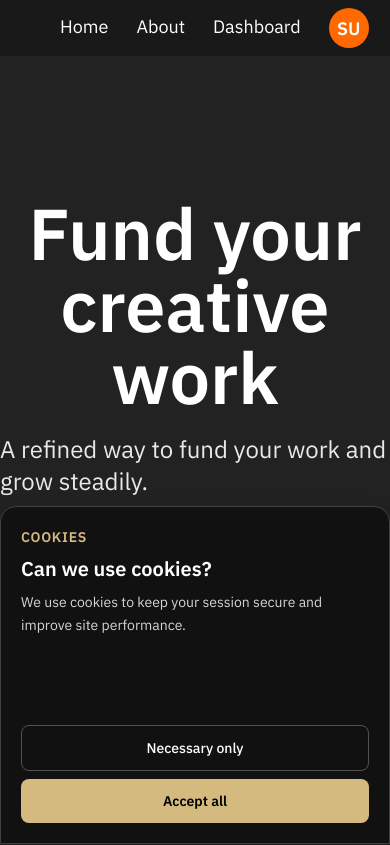
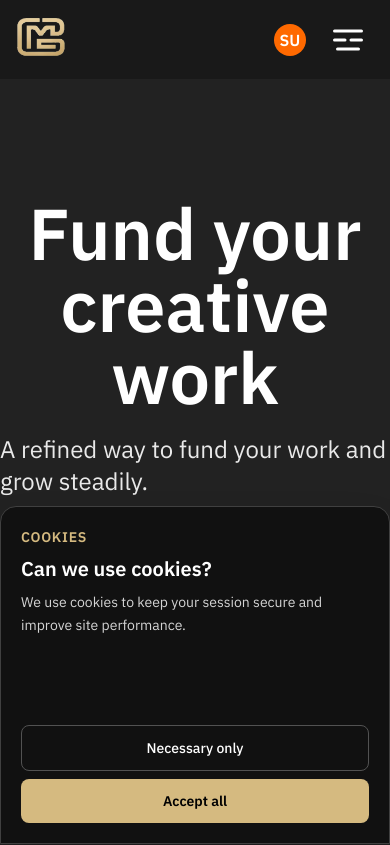
Before and after one commit to adityasingh-developer/GetMeABoost, a Next.js app: page / in a window 390 px wide. Shown: the top 845 px of the page. Built offline with nearby package versions, Linux system fonts and the light colour scheme; no server answers; the database is empty; sample sign-in values are in the browser's storage; what react-google-recaptcha-v3 would draw is missing.

Commit message:
have started to make it responsive

```diff
--- a/app/[username]/page.js
+++ b/app/[username]/page.js
@@ -6,6 +6,7 @@ import User from "@/models/User";
 import { getServerSession } from "next-auth";
 import { authOptions } from "@/app/api/auth/[...nextauth]/route";
 import { unstable_noStore as noStore } from "next/cache";
+import { notFound } from "next/navigation";
 
 export const dynamic = "force-dynamic";
 
@@ -16,6 +17,11 @@ const Username = async ({ params }) => {
   await connectDB();
 
   const user = await User.findOne({ username: username?.toLowerCase() }).lean();
+
+  if (!user) {
+    notFound();
+  }
+
   const currentUser = session?.user?.email
     ? await User.findOne({ email: session.user.email.trim().toLowerCase() })
         .select("_id")
--- a/components/Navbar.js
+++ b/components/Navbar.js
@@ -1,26 +1,38 @@
 "use client";
 
-import Image from 'next/image'
-import { usePathname } from 'next/navigation';
-import Link from 'next/link'
-import React, { useEffect, useState } from 'react'
-import { useSession, signOut } from 'next-auth/react'
+import Image from "next/image";
+import { usePathname } from "next/navigation";
+import Link from "next/link";
+import React, { useEffect, useState } from "react";
+import { useSession, signOut } from "next-auth/react";
+
+const dashboardPaths = new Set([
+  "/dashboard",
+  "/dashboard/mypage",
+  "/dashboard/supporters",
+  "/dashboard/payout",
+  "/dashboard/settings",
+]);
+
+const avatarColors = [
+  "bg-red-500",
+  "bg-orange-500",
+  "bg-yellow-500",
+  "bg-green-500",
+  "bg-teal-500",
+  "bg-blue-500",
+  "bg-violet-500",
+  "bg-pink-500",
+];
 
 const Navbar = () => {
   const pathname = usePathname();
-    const shouldHideNavbar = pathname === "/privacy1" || pathname === "/term1s";
-    const avatarColors = [
-        'bg-red-500',
-        'bg-orange-500',
-        'bg-yellow-500',
-        'bg-green-500',
-        'bg-teal-500',
-        'bg-blue-500',
-        'bg-violet-500',
-        'bg-pink-500',
-    ];
+  const shouldHideNavbar = pathname === "/privacy" || pathname === "/terms";
   const { data: session } = useSession();
+
   const [dbUser, setDbUser] = useState(null);
+  const [isMenuOpen, setIsMenuOpen] = useState(false);
+  const [isProfileOpen, setIsProfileOpen] = useState(false);
 
   useEffect(() => {
     let isMounted = true;
@@ -32,14 +44,17 @@ const Navbar = () => {
       }
 
       try {
-                const res = await fetch('/api/users/me/profile-status', { cache: 'no-store' });
-                if (!res.ok) return;
+        const res = await fetch("/api/users/me/profile-status", { cache: "no-store" });
+        if (!res.ok) {
+          if (isMounted) setDbUser(null);
+          return;
+        }
         const data = await res.json();
         if (isMounted) {
           setDbUser(data?.user || null);
         }
       } catch (error) {
-                console.error('Failed to load navbar profile:', error);
+        console.error("Failed to load navbar profile:", error);
       }
     };
 
@@ -47,27 +62,34 @@ const Navbar = () => {
     return () => {
       isMounted = false;
     };
-    }, [session?.user]);
+  }, [session?.user?.email]);
+
+  useEffect(() => {
+    setIsMenuOpen(false);
+    setIsProfileOpen(false);
+  }, [pathname]);
 
   const getAvatarData = (sessionUser, profileUser) => {
-        const displayName = profileUser?.username || profileUser?.name || sessionUser?.name || sessionUser?.email || 'User';
-        const identifier = profileUser?.username || sessionUser?.name || sessionUser?.email || 'U';
+    const displayName =
+      profileUser?.username || profileUser?.name || sessionUser?.name || sessionUser?.email || "User";
+    const identifier = profileUser?.username || sessionUser?.name || sessionUser?.email || "U";
     const initial = displayName
-            ? displayName
       .split(" ")
-                .map(word => word[0])
+      .map((word) => word[0])
       .slice(0, 2)
       .join("")
-                .toUpperCase()
-            : "U";
-        const seed = identifier
-            .split('')
-            .reduce((acc, char) => acc + char.charCodeAt(0), 0);
+      .toUpperCase();
+    const seed = identifier.split("").reduce((acc, char) => acc + char.charCodeAt(0), 0);
     const backgroundColorClass = avatarColors[seed % avatarColors.length];
-        const title = displayName;
 
-        return { initial, backgroundColorClass, title, profileImage: profileUser?.profileImage || '' };
+    return {
+      initial,
+      backgroundColorClass,
+      title: displayName,
+      profileImage: profileUser?.profileImage || "",
     };
+  };
+
   const { initial, backgroundColorClass, title, profileImage } = getAvatarData(session?.user, dbUser);
 
   if (shouldHideNavbar) {
@@ -75,50 +97,110 @@ const Navbar = () => {
   }
 
   return (
-        <nav className='py-2 px-15 fixed top-0 z-10 w-full bg-[#191919] flex justify-center items-center'>
-            <div className='w-full flex justify-between items-center'>
-                <div><Image src='/logo_dark-removebg-preview.png' alt='BuyMeABoost logo' width={75} height={35} /></div>
-                <div className=''>
-                    <ul className='navLinks flex list-none items-center text-[18px]'>
-                        <li><Link className='navLinkItem' href="/">Home</Link></li>
-                        <li><a href="https://itsaditya.vercel.app" target='_blank' className="navLinkItem">About</a></li>
-                        {
-                            session && (pathname !== "/dashboard" && pathname !== "/dashboard/mypage" && pathname !== "/dashboard/supporters" && pathname !== "/dashboard/payout" && pathname !== "/dashboard/settings") && (
-                                <li><Link className='navLinkItem' href="/dashboard">Dashboard</Link></li>
-                            )
-                        }
+    <nav className="py-2 px-1 sm:px-15 fixed top-0 z-10 w-full bg-[#191919] flex justify-center items-center">
+      <div className="w-full flex justify-between items-center">
+        <Link href="/">
+          <Image src="/logo_dark-removebg-preview.png" alt="BuyMeABoost logo" width={75} height={35} />
+        </Link>
+
+        <div className="flex gap-5 md:flex-row flex-row-reverse items-center">
+          <button
+            type="button"
+            className="flex md:hidden cursor-pointer mr-4 p-1"
+            aria-label="Toggle menu"
+            onClick={() => setIsMenuOpen((prev) => !prev)}
+          >
+            <svg width="36" height="36" viewBox="0 0 24 24" fill="none" xmlns="http://www.w3.org/2000/svg">
+              <line x1="3" y1="6" x2="21" y2="6" stroke="white" strokeWidth="2" strokeLinecap="round" />
+              <line x1="3" y1="12" x2="10" y2="12" stroke="white" strokeWidth="2" strokeLinecap="round" />
+              <line x1="14" y1="12" x2="21" y2="12" stroke="white" strokeWidth="2" strokeLinecap="round" />
+              <line x1="5" y1="18" x2="19" y2="18" stroke="white" strokeWidth="2" strokeLinecap="round" />
+            </svg>
+          </button>
+
+          <div
+            className={`${isMenuOpen ? "opacity-100 pointer-events-auto" : "opacity-0 pointer-events-none"} fixed inset-0 bg-black/45 z-30 transition-opacity duration-300 md:hidden`}
+            onClick={() => setIsMenuOpen(false)}
+          />
+
+          <ul
+            className={`flex md:flex-row flex-col navLinks list-none items-center text-[18px] fixed md:static right-0 top-0 md:top-auto h-screen md:h-auto w-64 md:w-auto bg-[#191919] md:bg-transparent px-6 md:px-0 py-16 md:py-0 gap-4 md:gap-0 transition-transform duration-300 ease-out z-40 md:z-auto md:translate-x-0 ${isMenuOpen ? "translate-x-0" : "translate-x-full md:translate-x-0"} ${isMenuOpen ? "pointer-events-auto" : "pointer-events-none md:pointer-events-auto"}`}
+          >
+            <li>
+              <Link className="navLinkItem" href="/" onClick={() => setIsMenuOpen(false)}>
+                Home
+              </Link>
+            </li>
+            <li>
+              <a
+                href="https://itsaditya.vercel.app"
+                target="_blank"
+                rel="noreferrer"
+                className="navLinkItem"
+                onClick={() => setIsMenuOpen(false)}
+              >
+                About
+              </a>
+            </li>
+            {session && !dashboardPaths.has(pathname) && (
+              <li>
+                <Link className="navLinkItem" href="/dashboard" onClick={() => setIsMenuOpen(false)}>
+                  Dashboard
+                </Link>
+              </li>
+            )}
             {!session && (
               <li>
-                                <Link className='bg-[#d5ba80] duration-200 hover:brightness-90 brightness-110 text-black font-medium py-3 px-5 rounded-2xl' href={"/login"}>Sign In</Link>
+                <Link
+                  className="bg-[#d5ba80] duration-200 hover:brightness-90 brightness-110 text-black font-medium py-3 px-5 rounded-2xl"
+                  href="/login"
+                  onClick={() => setIsMenuOpen(false)}
+                >
+                  Sign In
+                </Link>
               </li>
             )}
+          </ul>
+
           {session && (
-                            <li className='relative group'>
+            <div className="relative group">
+              <button
+                type="button"
+                title={title}
+                aria-label={`User avatar for ${title}`}
+                onClick={() => setIsProfileOpen((prev) => !prev)}
+              >
                 {profileImage ? (
                   <img
                     src={profileImage}
                     alt={`${title} profile`}
-                                        title={title}
-                                        className='h-10 w-10 rounded-full object-cover cursor-pointer'
+                    className="h-8 w-8 md:h-10 md:w-10 rounded-full object-cover cursor-pointer"
                   />
                 ) : (
-                                    <button
-                                        title={title}
-                                        className={`${backgroundColorClass} h-10 w-10 rounded-full flex items-center justify-center text-white font-semibold cursor-pointer`} aria-label={`User avatar for ${title}`}
+                  <span
+                    className={`${backgroundColorClass} h-8 w-8 md:h-10 md:w-10 rounded-full flex items-center justify-center text-white font-semibold cursor-pointer`}
                   >
                     {initial}
+                  </span>
+                )}
               </button>
+
+              <ul
+                className={`${isProfileOpen ? "opacity-100 pointer-events-auto" : "opacity-0 pointer-events-none"} group-hover:opacity-100 group-hover:pointer-events-auto group-focus-within:opacity-100 group-focus-within:pointer-events-auto absolute right-0 top-10 md:top-1/2 md:right-full md:mr-2 md:-translate-y-1/2 w-48 bg-neutral-800 rounded-md shadow-lg p-1 z-20 transition-opacity duration-200`}
+              >
+                <li
+                  className="px-4 py-2 text-[17px] text-neutral-50 hover:bg-neutral-700 duration-200 rounded-md cursor-pointer"
+                  onClick={() => signOut()}
+                >
+                  Sign Out
+                </li>
+              </ul>
+            </div>
           )}
-                                <ul className="absolute -right-6 top-9 mt-1 w-48 opacity-0 pointer-events-none bg-neutral-800 rounded-md shadow-lg p-1 z-20 transition-opacity duration-200 group-hover:opacity-100 group-hover:pointer-events-auto group-focus-within:opacity-100 group-focus-within:pointer-events-auto">
-                                    <li className="px-4 py-2 text-[17px] text-neutral-50 hover:bg-neutral-700 duration-200 rounded-md cursor-pointer" onClick={() => signOut()}>Sign Out</li>
-                                </ul>
-                            </li>
-                        )}
-                    </ul>
         </div>
       </div>
     </nav>
-    )
-}
+  );
+};
 
-export default Navbar
+export default Navbar;
```
Lines whose indentation alone changed are shown as unchanged.
